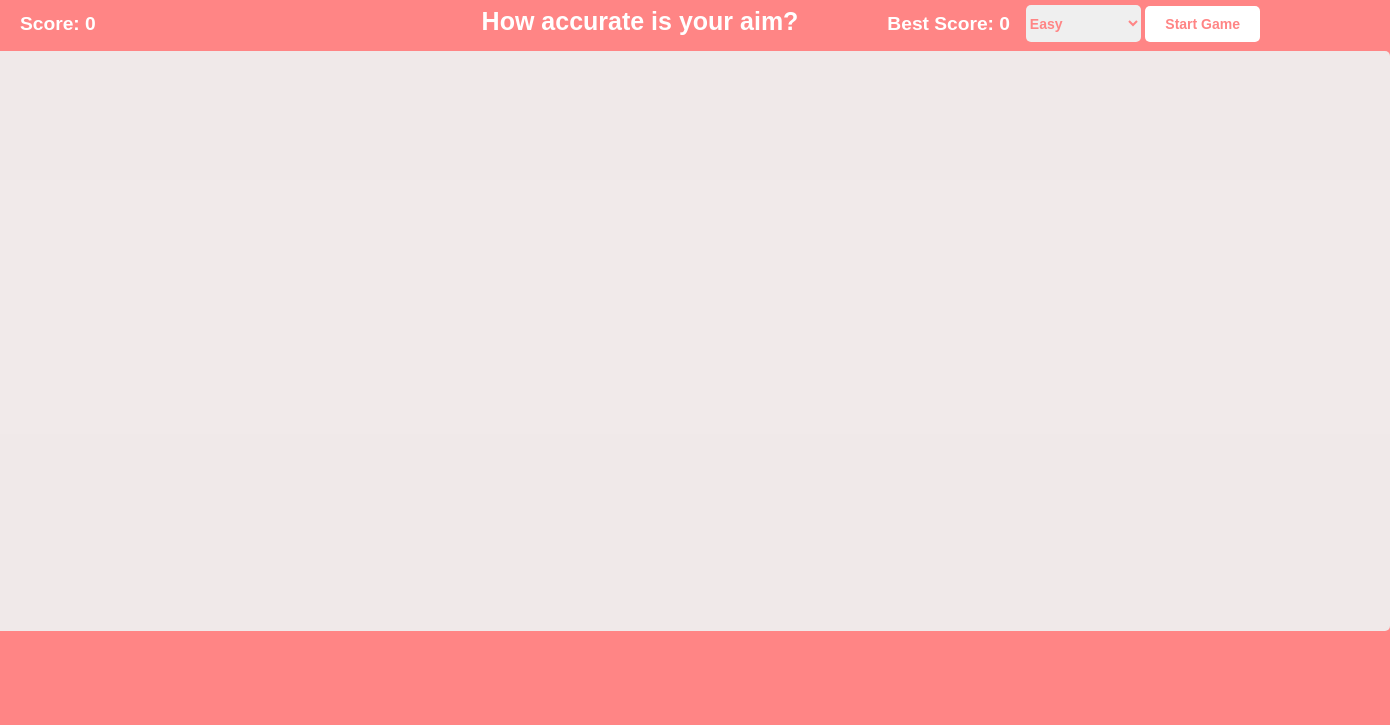
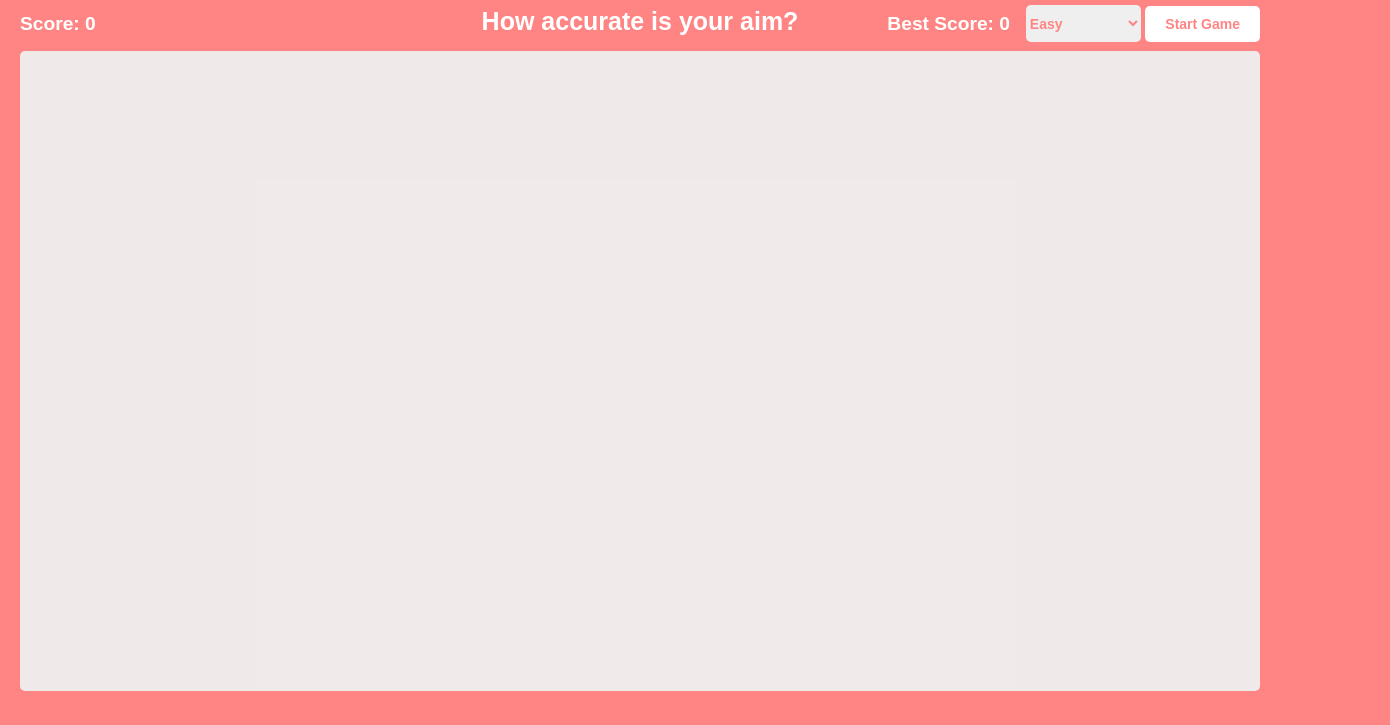
Before and after one commit to quan281999/aiming-game, a plain HTML site: page index.html in a window 1280 px wide. Shown: the part 75-800 px from the top of the page, 1390 px wide, since content can reach past the window. Drawn offline with Linux system fonts and the light colour scheme.

Commit message:
Added aiming-game project

```diff
--- a/index.html
+++ b/index.html
@@ -31,7 +31,7 @@
         <p id="over-score">SCORE: </p>
         <button class="btn" id="again-btn">Play Again</button>
     </div>
-    <canvas id="canvas" width="1500" height="580"></canvas>
+    <canvas id="canvas"></canvas>
 
     <script src="script.js"></script>
 </body>
--- a/script.js
+++ b/script.js
@@ -12,6 +12,10 @@ const difficultyEl = document.querySelector('#difficulty');
 const canvasLeft = canvas.offsetLeft + canvas.clientLeft;
 const canvasTop = canvas.offsetTop + canvas.clientTop;
 const ctx = canvas.getContext('2d');
+
+// set height and width of the canvas element
+canvas.height = window.innerHeight * 0.8;
+canvas.width = window.innerWidth - 40;
 
 // initial score, difficulty, best score, time between turns, number of targets
 // and number of turns
@@ -189,8 +193,6 @@ startButton.addEventListener('click', startGame);
 canvas.addEventListener("click", (e) => {
     const x = e.pageX;
     const y = e.pageY - canvasTop;
-    console.log(x, y);
-    console.log(targets[0].x, targets[0].y);
     // check if user clicked a targert
     targets.forEach((target,index) => {
         if (y > target.y - target.size && y < target.y + target.size
```
